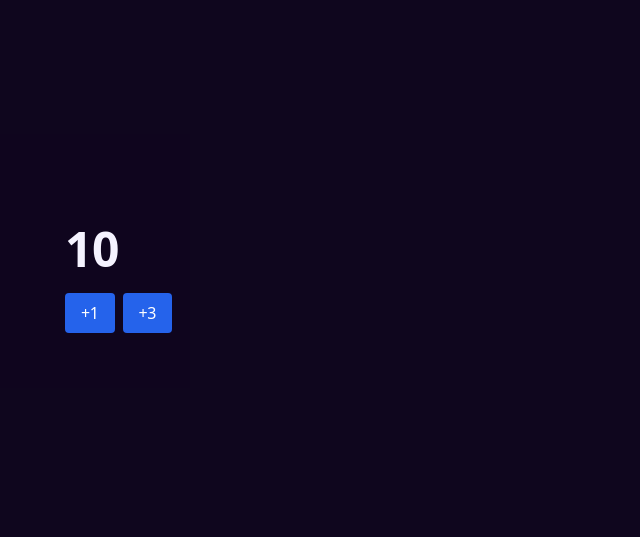
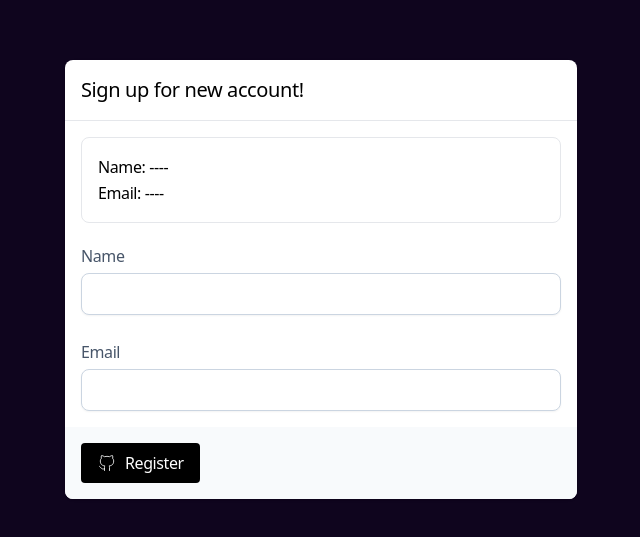
Before and after one commit to putuokky/learn-react, a React (Vite) app: page / in a window 1280 px wide. Shown: the part 121-658 px from the top of the page, without its empty margins (319-959 px from the left). Built offline with nearby package versions, Linux system fonts and the light colour scheme.

Commit message:
8 useState dengan Object

```diff
--- a/package.json
+++ b/package.json
@@ -16,6 +16,7 @@
         "react-dom": "^18.2.0"
     },
     "devDependencies": {
+        "@tailwindcss/forms": "^0.5.3",
         "@types/react": "^18.0.17",
         "@types/react-dom": "^18.0.6",
         "@vitejs/plugin-react": "^2.1.0",
--- a/src/App.jsx
+++ b/src/App.jsx
@@ -2,12 +2,53 @@
 import Button from './components/Button';
 import PlaceContentCenter from './components/PlaceContentCenter';
 import { useState } from 'react';
-import Counter from './components/Counter';
+import { IconBrandGithub } from '@tabler/icons';
+import Input from './components/Input';
+import Label from './components/Label';
 
 export default function App() {
+    const [form, setForm] = useState({
+        name: '',
+        email: '',
+    });
+
+    function onChange(e) {
+        setForm({ ...form, [e.target.name]: e.target.value });
+    }
+
+    function submit(e) {
+        e.preventDefault();
+
+        console.log(form);
+    }
+
     return (
         <PlaceContentCenter>
-            <Counter initialValue={10} />
-        </PlaceContentCenter>
+            <Card>
+                <Card.Title>Sign up for new account!</Card.Title>
+                <form onSubmit={submit}>
+                    <Card.Body>
+                        <div className='mb-5 border  rounded-lg p-4'>
+                            <p>Name: {form.name || '----'}</p>
+                            <p>Email: {form.email || '----'}</p>
+                        </div>
+                        <div className="mb-6">
+                            <Label htmlFor='name' value={'Name'} />
+                            <Input value={form.name} onChange={onChange} id='name' name='name' />
+                        </div>
+                        <div>
+                            <Label htmlFor='email' value={'Email'} />
+                            <Input value={form.email} onChange={onChange} id='email' name='email' />
+                        </div>
+                    </Card.Body>
+                    <Card.Footer>
+                        <Button>
+                            <IconBrandGithub />
+                            Register
+                        </Button>
+                    </Card.Footer>
+                </form>
+            </Card>
+        </PlaceContentCenter >
     );
 }
--- a/src/components/Button.jsx
+++ b/src/components/Button.jsx
@@ -1,7 +1,7 @@
 import clsx from "clsx";
 
 export default function Button(props) {
-    const { className = 'bg-blue-600', children, text, type = 'submit' } = props;
+    const { className = 'bg-black', children, text, type = 'submit' } = props;
     return (
         <button
             {...props}
--- /dev/null
+++ b/src/components/Input.jsx
@@ -0,0 +1,5 @@
+export default function Input({ type = 'text', ...props }) {
+    return (
+        <input {...props} className='transition duration-300 w-full focus:outline-none focus:ring focus:ring-blue-200 focus:border-blue-400 border-slate-300 shadow-sm rounded-lg' type={type} />
+    );
+}
--- /dev/null
+++ b/src/components/Label.jsx
@@ -0,0 +1,5 @@
+export default function Label({ value, children, ...props }) {
+    return (
+        <label className="text-slate-600 mb-1 block" {...props}>{value || children}</label>
+    )
+}
--- a/src/components/PlaceContentCenter.jsx
+++ b/src/components/PlaceContentCenter.jsx
@@ -1,7 +1,7 @@
 export default function PlaceContentCenter({ children }) {
     return (
         <div className="bg-black">
-            <div className="bg-violet-900/20  text-violet-50 min-h-screen flex items-center justify-center antialiased tracking-tight">
+            <div className="bg-violet-900/20 min-h-screen flex items-center justify-center antialiased tracking-tight">
                 <div className="max-w-lg w-full">
                     {children}
                 </div>
--- a/tailwind.config.cjs
+++ b/tailwind.config.cjs
@@ -4,5 +4,7 @@
     theme: {
         extend: {},
     },
-    plugins: [],
+    plugins: [
+        require('@tailwindcss/forms'),
+    ],
 };
```
Also changed, not shown: 1 other file (tests, documents, lock files or other folders).
